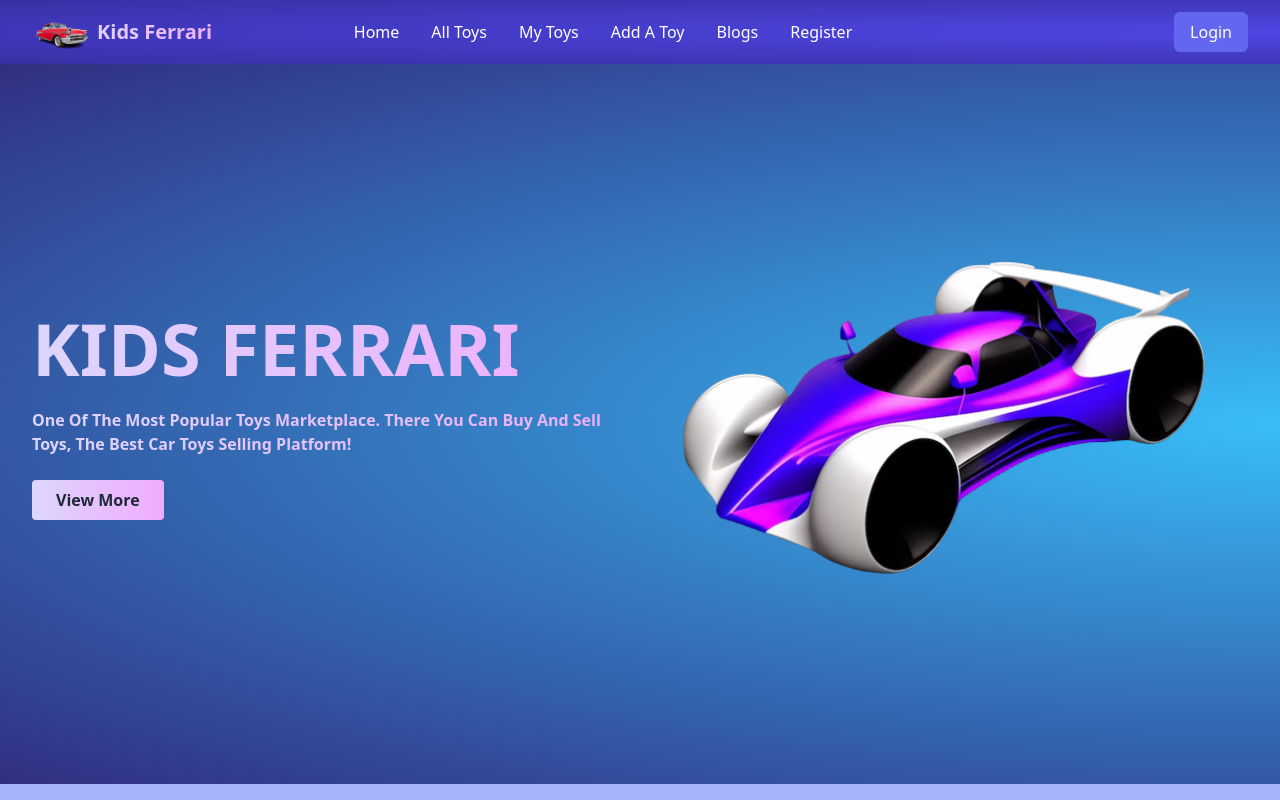
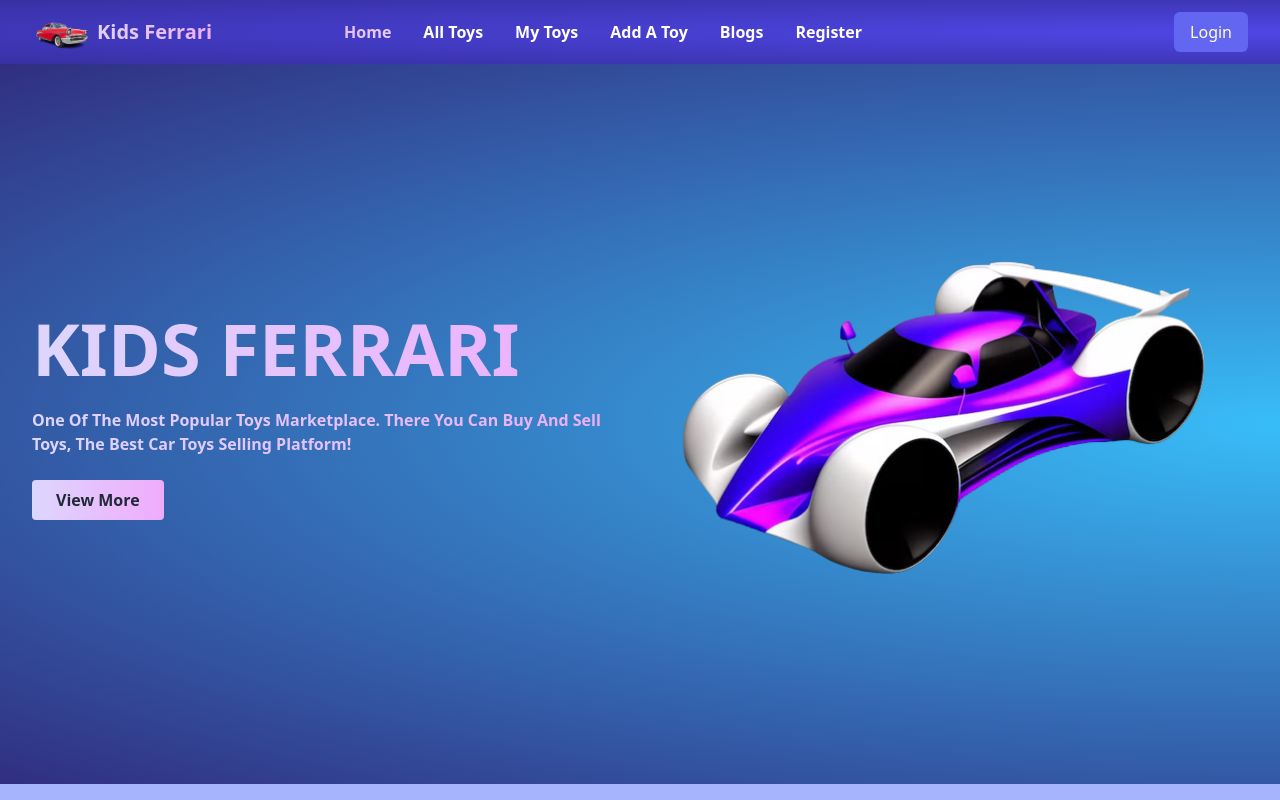
Before and after one commit to Nahid2002S/car-ferrari-client, a React (Vite) app: page / in a window 1280 px wide. Shown: the top 800 px of the page. Built offline with nearby package versions, Linux system fonts and the light colour scheme; no server answers.

Commit message:
active navbar added

```diff
--- a/src/header/Header.jsx
+++ b/src/header/Header.jsx
@@ -1,6 +1,6 @@
 import React, { useContext } from 'react';
 import Banner from '../banner/Banner';
-import { Link } from 'react-router-dom';
+import { Link, NavLink } from 'react-router-dom';
 import { AuthContext } from '../authprovider/AuthProvider';
 import logo from '../assets/logo.png'
 
@@ -37,12 +37,12 @@ const Header = () => {
     </div>
   </div>
   <div className="navbar-center hidden lg:flex">
-    <ul className="menu menu-horizontal px-1">
-      <li><Link to='/'>Home</Link></li>
-      <li><Link to='/alltoys'>All Toys</Link></li>
-      <li><Link to='/mytoys'>My Toys</Link></li>
-      <li><Link to='/addtoys'>Add A Toy</Link></li>
-      <li><Link to='/blogs'>Blogs</Link></li>
+    <ul className="menu menu-horizontal px-1 font-semibold">
+      <li><NavLink to='/' className={({ isActive }) => (isActive ? 'font-extrabold text-transparent bg-clip-text bg-[radial-gradient(ellipse_at_right,_var(--tw-gradient-stops))] from-violet-200 to-fuchsia-300' : '')}>Home</NavLink></li>
+      <li><NavLink to='/alltoys' className={({ isActive }) => (isActive ? 'font-extrabold text-transparent bg-clip-text bg-[radial-gradient(ellipse_at_right,_var(--tw-gradient-stops))] from-violet-200 to-fuchsia-300' : '')}>All Toys</NavLink></li>
+      <li><NavLink to='/mytoys' className={({ isActive }) => (isActive ? 'font-extrabold text-transparent bg-clip-text bg-[radial-gradient(ellipse_at_right,_var(--tw-gradient-stops))] from-violet-200 to-fuchsia-300' : '')}>My Toys</NavLink></li>
+      <li><NavLink to='/addtoys' className={({ isActive }) => (isActive ? 'font-extrabold text-transparent bg-clip-text bg-[radial-gradient(ellipse_at_right,_var(--tw-gradient-stops))] from-violet-200 to-fuchsia-300' : '')}>Add A Toy</NavLink></li>
+      <li><NavLink to='/blogs' className={({ isActive }) => (isActive ? 'font-extrabold text-transparent bg-clip-text bg-[radial-gradient(ellipse_at_right,_var(--tw-gradient-stops))] from-violet-200 to-fuchsia-300' : '')}>Blogs</NavLink></li>
       {
         !user ? <li><Link to='register'>Register</Link></li> : ""
       }
```
